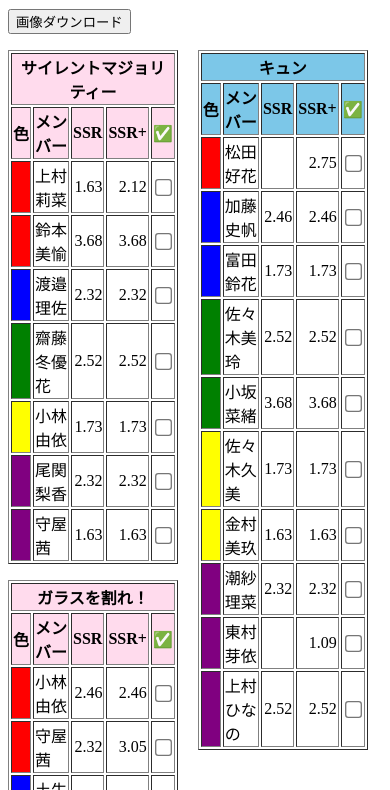
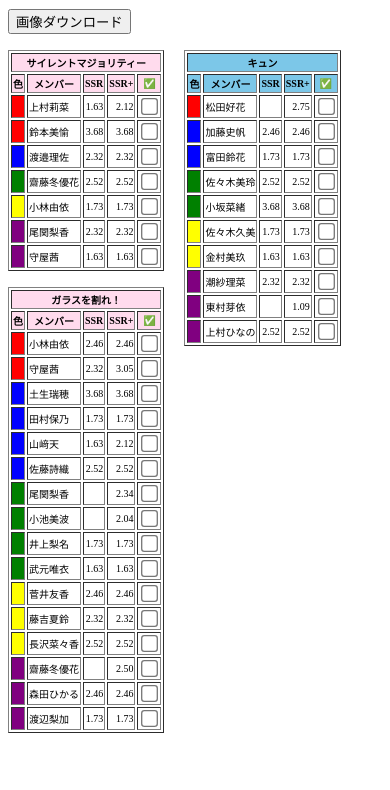
Before and after one commit to ishikoro1994/uniair_ssrplus_checker, a plain HTML site: page docs/index.html in a window 390 px wide. Shown: the part 37-827 px from the top of the page. Drawn offline with nearby package versions, Linux system fonts and the light colour scheme.

Commit message:
Update ssrplus_checker.css

```diff
--- a/docs/style/ssrplus_checker.css
+++ b/docs/style/ssrplus_checker.css
@@ -40,7 +40,7 @@
     font-size: 23px;
   }
 
-  p[name="scene_table"] {
+  table[name="scene_table"] {
     font-size: 16px;
   }
 }
@@ -52,7 +52,7 @@
     font-size: 23px;
   }
 
-  p[name="scene_table"] {
+  table[name="scene_table"] {
     font-size: 16px;
   }
 }
@@ -64,7 +64,7 @@
     font-size: 18px;
   }
 
-  p[name="scene_table"] {
-    font-size: 12px;
+  table[name="scene_table"] {
+    font-size: 10px;
   }
 }
```
